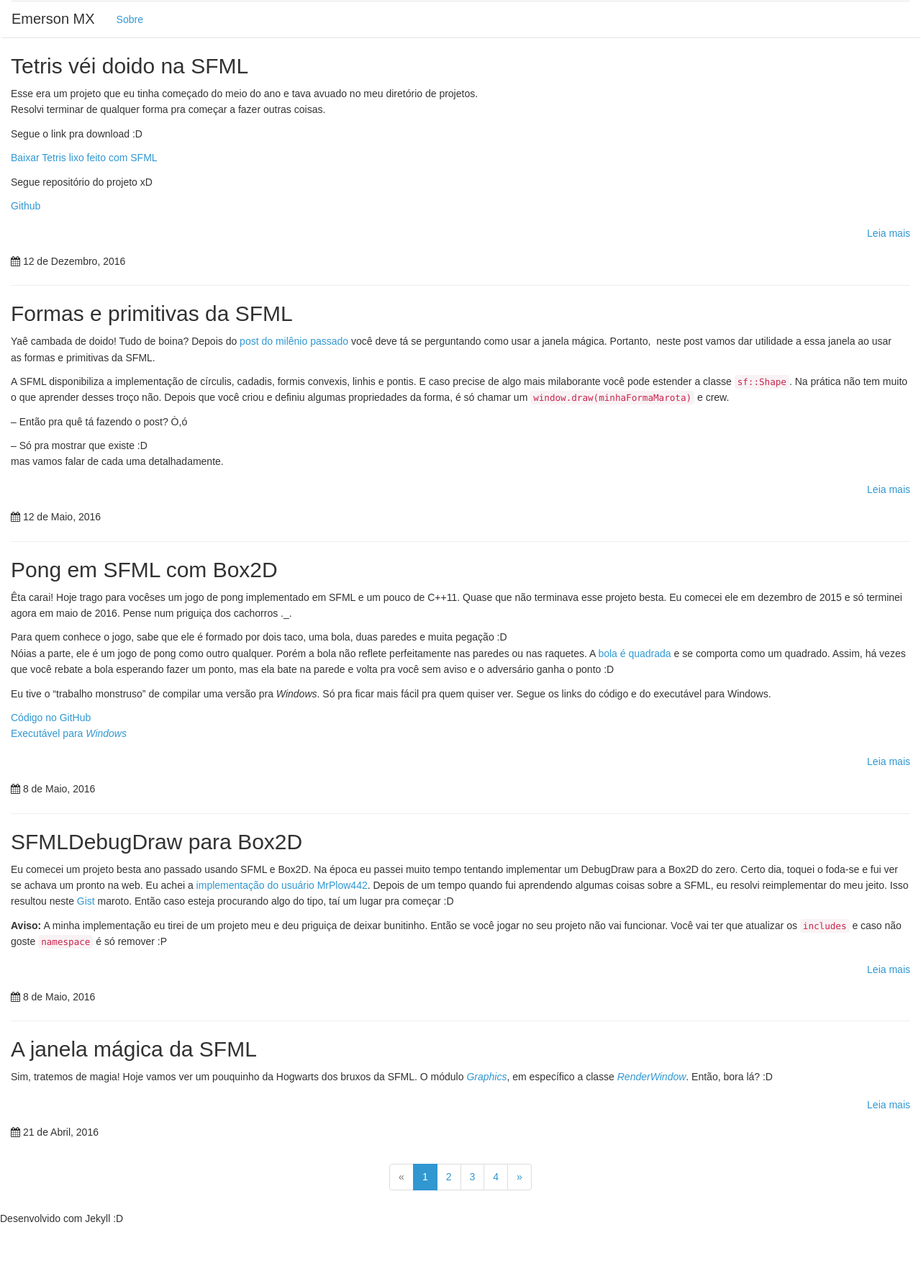
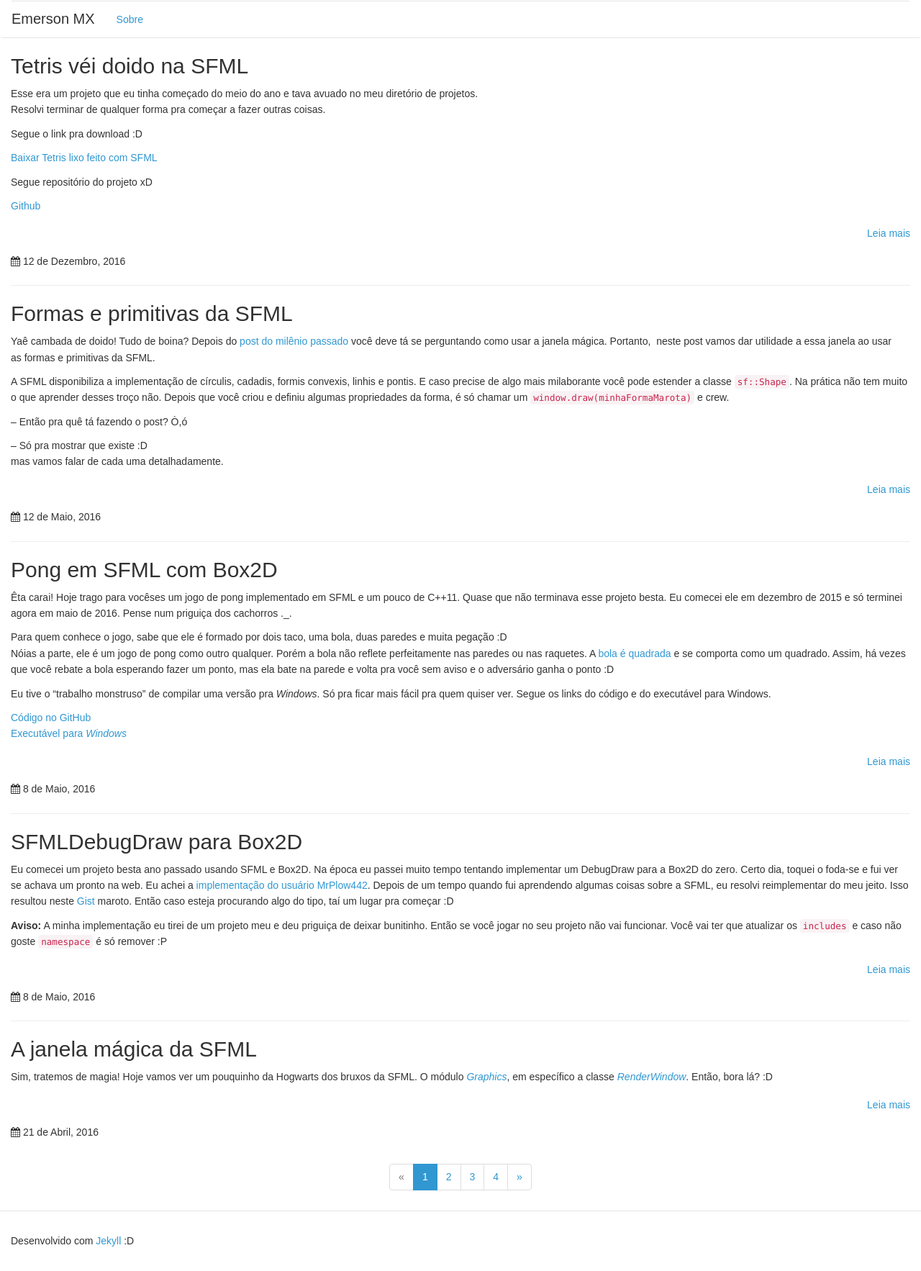
Before and after one commit to emersonmx/emersonmx.github.io, a Jekyll site: the page built from index.html, in a window 1280 px wide. Shown: the whole page at 72% size. Built offline with Jekyll 4.4.1, drawn with Linux system fonts in a browser that asks for light colours; a script that is not in the unit is left out; the list of posts is cut into pages by our own code; before the commit the page ends 1716 px from its top, so only the background shows below that.

Commit message:
Style footer

```diff
--- a/_includes/footer.html
+++ b/_includes/footer.html
@@ -1,5 +1,7 @@
-<footer>
-    <p>Desenvolvido com Jekyll :D</p>
+<footer class="container-fluid">
+    <p>
+        Desenvolvido com <a href="https://jekyllrb.com/" target="_blank">Jekyll</a> :D
+    </p>
 </footer>
 
 {% include scripts.html %}
--- a/assets/css/main.css
+++ b/assets/css/main.css
@@ -58,3 +58,12 @@ article .excerpt {
 main .paginator {
   text-align: center;
 }
+
+body > footer {
+  padding: 30px 0;
+  border-top: 1px solid #e6e5e5;
+}
+
+body > footer p {
+  margin: 0;
+}
```
Also changed, not shown: _sass/main.scss (+8 -0 lines).
